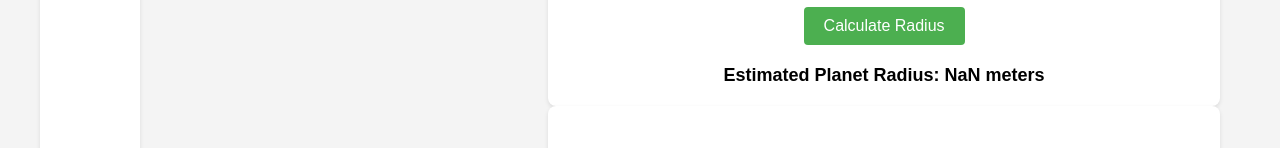
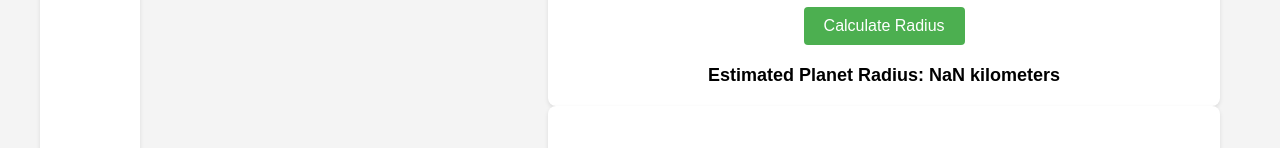
Before and after one commit to PIYUSHAH02/EarthRadTemp, a plain HTML site: page index.html in a window 1280 px wide. Both pictures are taken after typing "5", "5", "5", "5", "5" into the empty fields and a click on the button "Calculate Radius". Shown: the part 523-671 px from the top of the page. Drawn offline with Linux system fonts and the light colour scheme.

Commit message:
Update index.html

```diff
--- a/index.html
+++ b/index.html
@@ -254,7 +254,7 @@
       const radius = Math.sqrt((adjustedHeatRadiationRate * solarConstant) / (4 * Math.PI * Math.pow(surfaceTemperature, 4) * (1 - albedo)));
 
       // Output the result
-      document.getElementById('radiusOutput').innerHTML = `Estimated Planet Radius: ${radius.toFixed(2)} meters`;
+      document.getElementById('radiusOutput').innerHTML = `Estimated Planet Radius: ${radius.toFixed(2)} kilometers`;
     }
 
     // Function to calculate the core temperature (dummy calculation for now)
```
